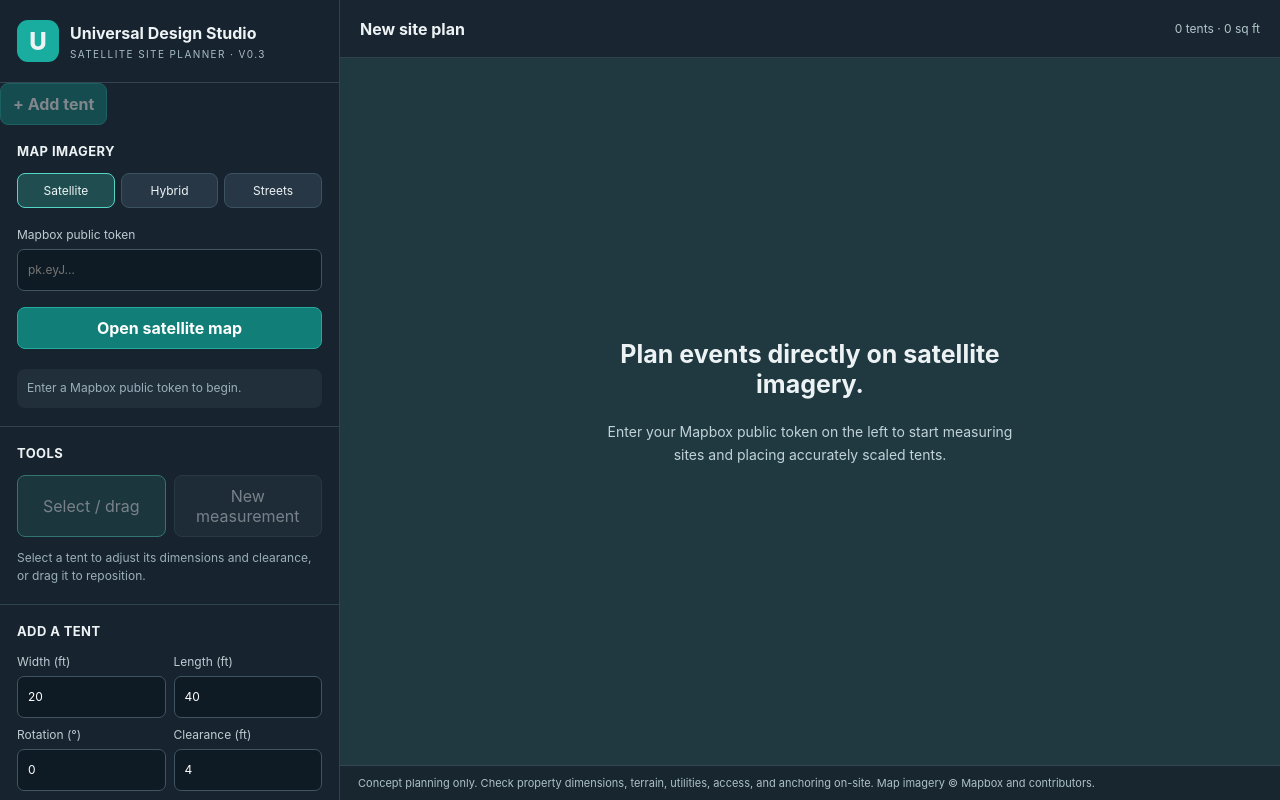
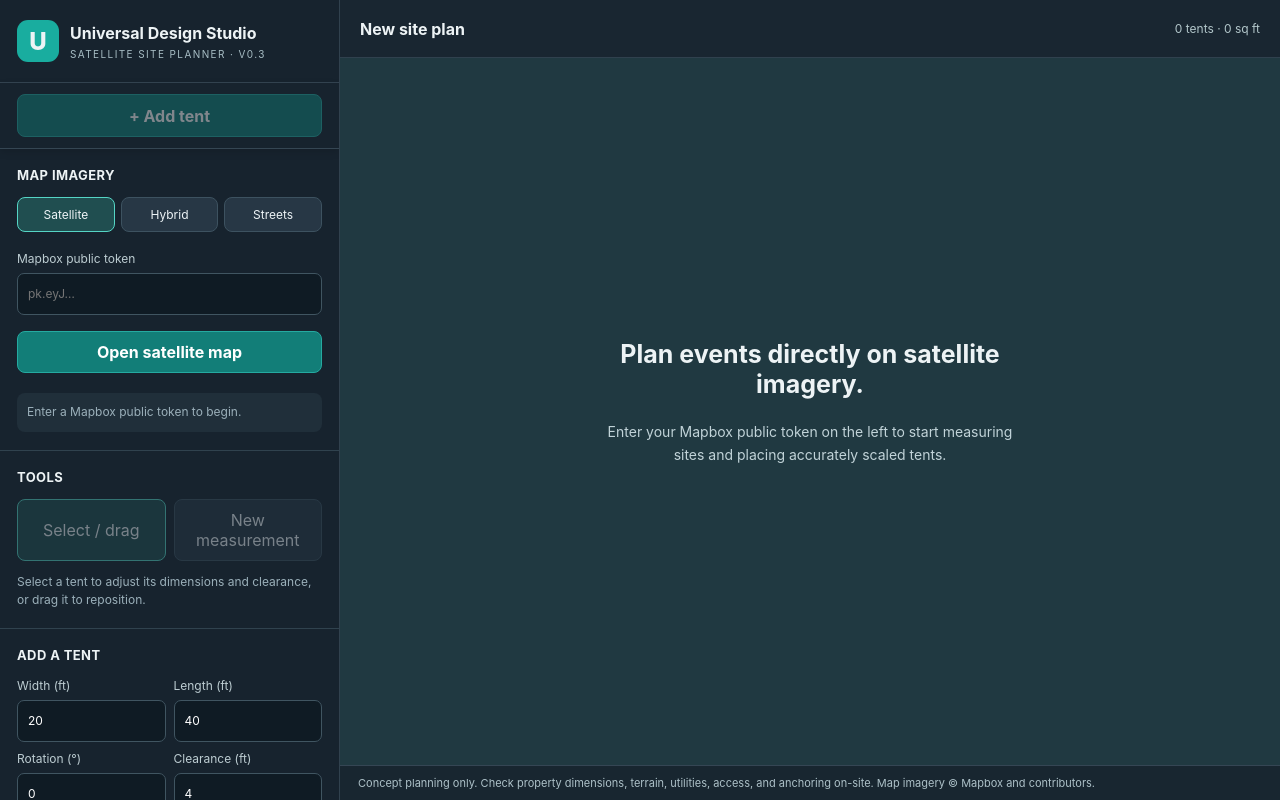
Before and after one commit to m1chael67/Universal-Design-Studio, a React (Vite) app: page / in a window 1280 px wide. Built offline with nearby package versions, Linux system fonts and the light colour scheme.

Commit message:
Style pinned measurement controls and always-accessible Add Tent button

```diff
--- a/src/style.css
+++ b/src/style.css
@@ -22,3 +22,15 @@
 .image-exports{margin-top:12px}
 .map-mode-banner{position:absolute;top:72px;left:50%;transform:translateX(-50%);z-index:3;background:rgba(19,37,43,.94);border:1px solid #f2c872;color:#ffefbe;border-radius:12px;padding:11px 18px;text-align:center;font-weight:700;font-size:13px;pointer-events:none;max-width:calc(100% - 32px)}
 @media(max-width:720px){.map-mode-banner{top:82px;white-space:normal}.rotation-wrap{gap:20px}}
+
+/* V0.3: stable Add Tent action and measurement readouts */
+.quick-actions{position:sticky;top:0;z-index:6;background:#17232e;border-bottom:1px solid #354653;padding:11px 17px;box-shadow:0 3px 8px rgba(0,0,0,.12)}
+.quick-actions button{display:block;width:100%;min-height:43px}
+.add-tent-section{scroll-margin-top:80px}
+.measure-summary{margin-top:12px;padding:12px;border:1px solid #3d6e6b;border-radius:9px;background:#233941;font-size:12px;line-height:1.8}
+.measure-summary>div:first-child{display:flex;justify-content:space-between;align-items:center;gap:8px;margin-bottom:4px}
+.measure-summary>div:first-child>span{color:#adc7c7;font-size:11px}
+.measure-summary b{color:#f5fefc;font-variant-numeric:tabular-nums}
+.measure-actions{display:flex;flex-wrap:wrap;gap:7px;margin-top:9px}
+.measure-actions button{flex:1;min-width:70px;padding:8px}
+.measure-summary .hint{margin-top:9px}
```
